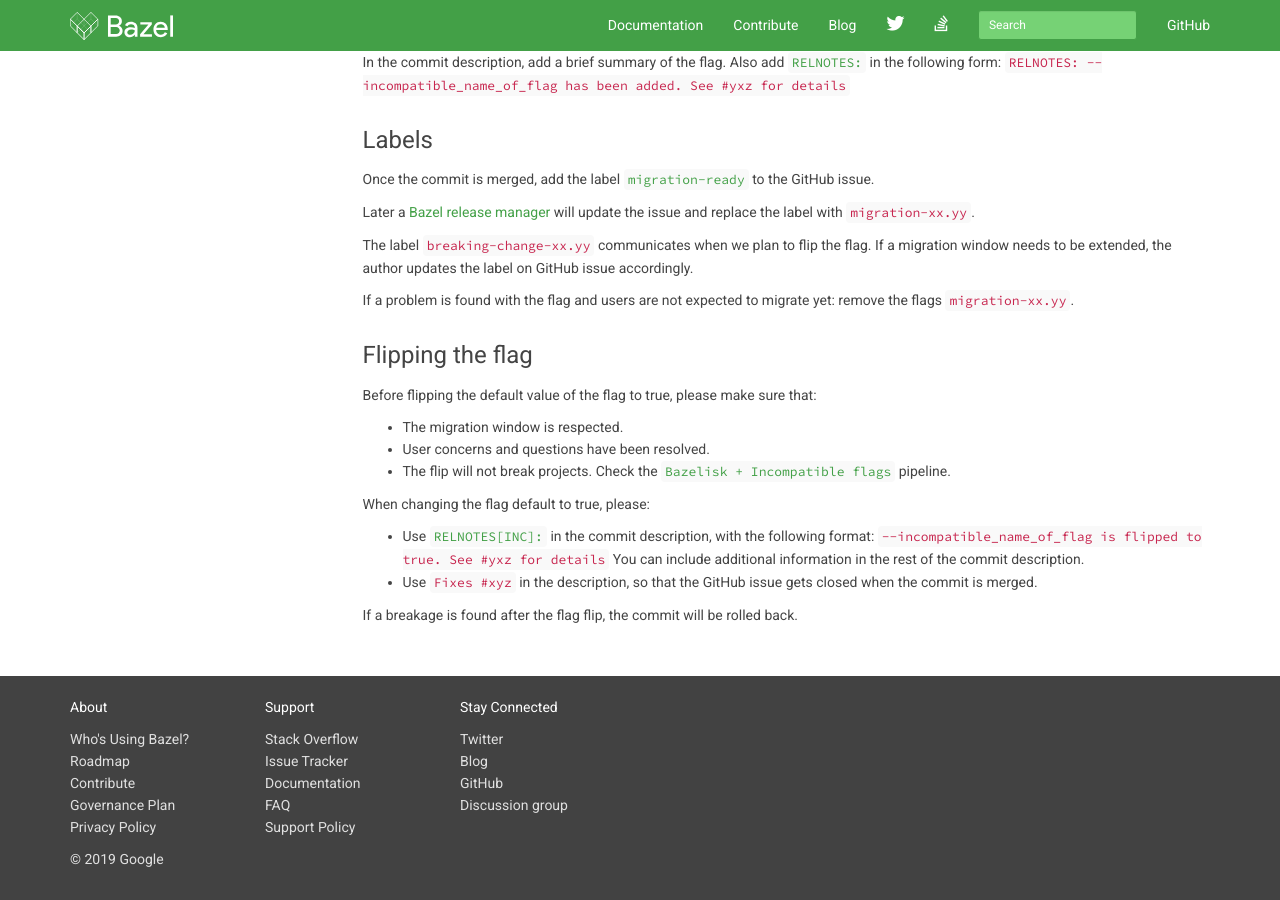
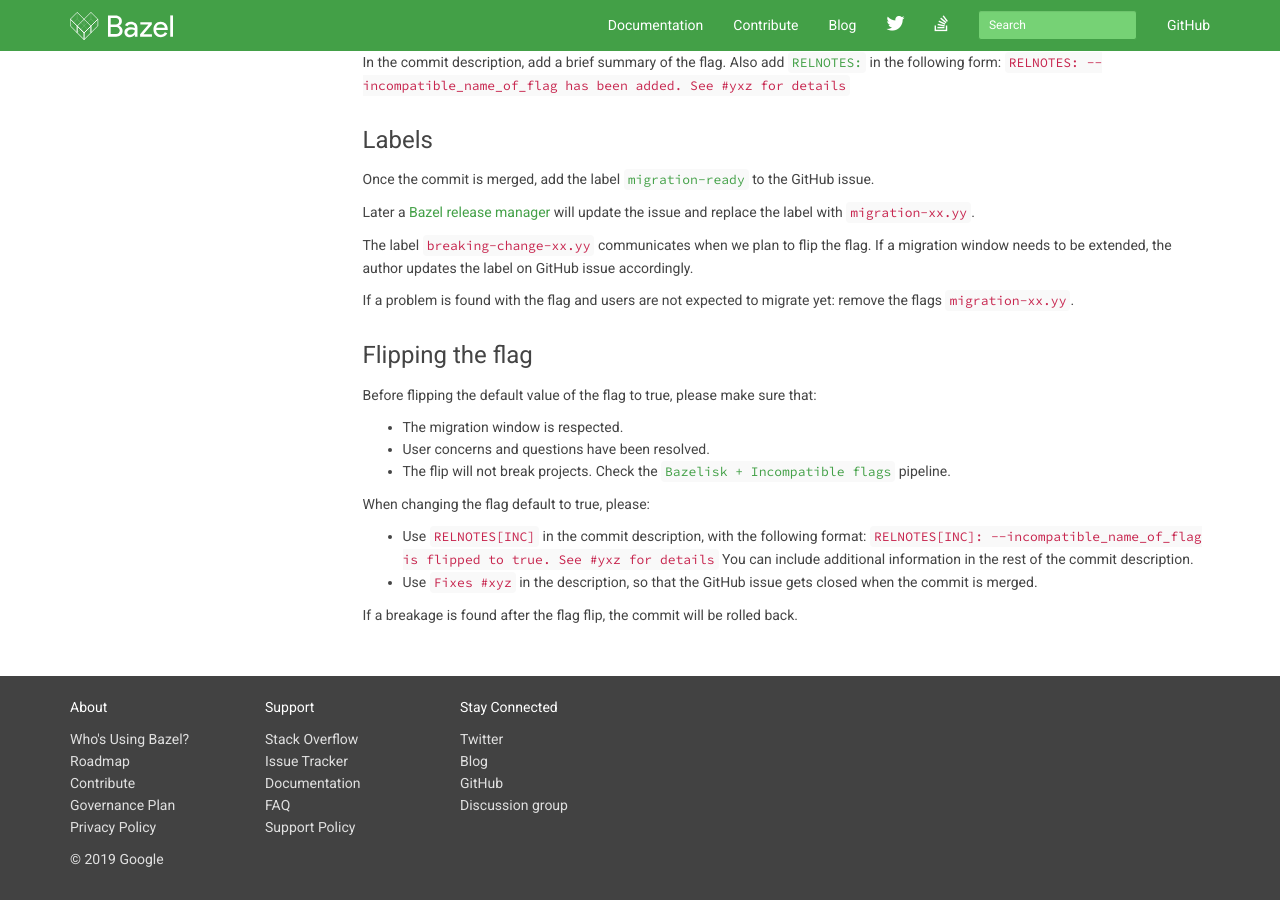
Before and after one commit to bazelbuild/bazel-website, a Jekyll site: the page built from breaking-changes-guide.md, in a window 1280 px wide and 900 px high, scrolled down 995 px. Built offline with Jekyll 4.4.1, drawn with Linux system fonts in a browser that asks for light colours; nearby versions of some CDN libraries; library files that are not in the unit come from our copies; comment, search, counter and statistics services are not loaded.

Commit message:
remove link to relnotes.html

```diff
--- a/breaking-changes-guide.md
+++ b/breaking-changes-guide.md
@@ -91,9 +91,9 @@
 
 When changing the flag default to true, please:
 
-  * Use [`RELNOTES[INC]:`](release-notes.html) in the commit description, with the
+  * Use `RELNOTES[INC]` in the commit description, with the
     following format:
-    `--incompatible_name_of_flag is flipped to true. See #yxz for details`
+    `RELNOTES[INC]: --incompatible_name_of_flag is flipped to true. See #yxz for details`
     You can include additional information in the rest of the commit description.
   * Use `Fixes #xyz` in the description, so that the GitHub issue gets closed
     when the commit is merged.
```
